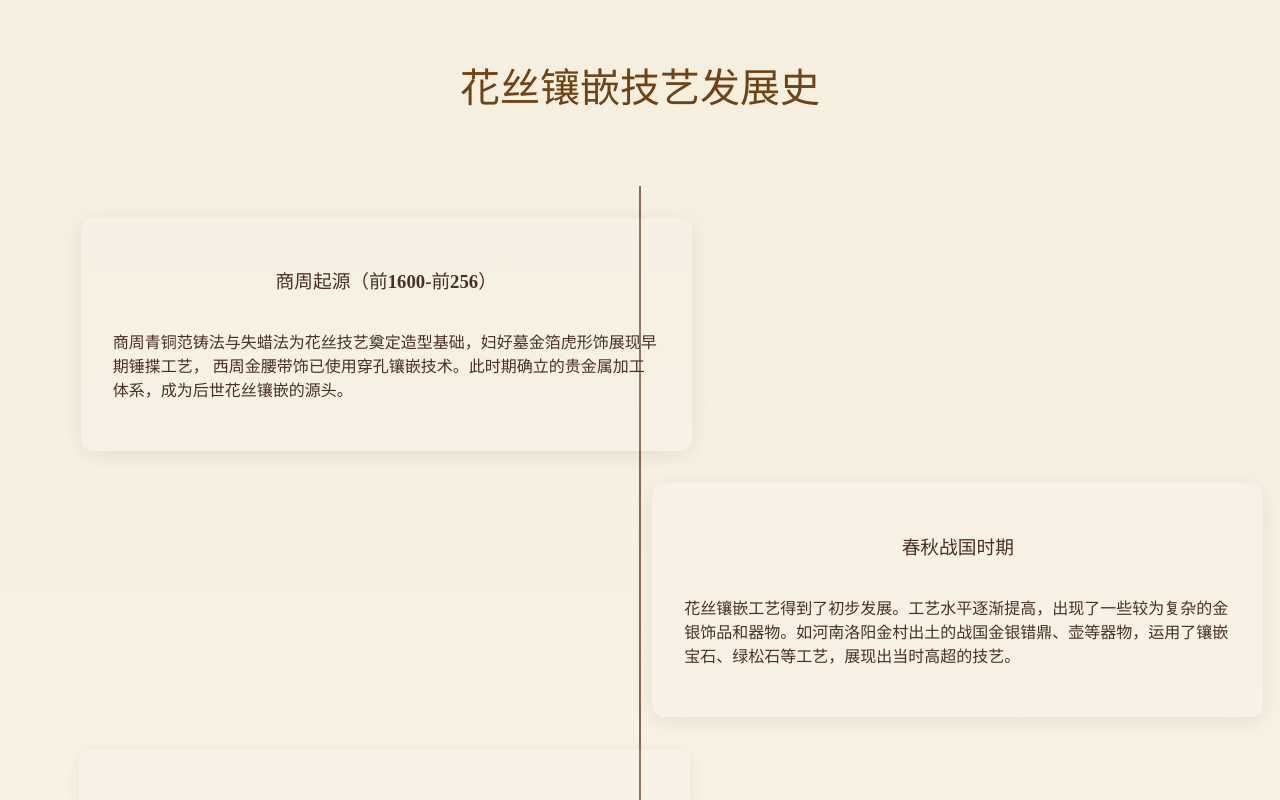
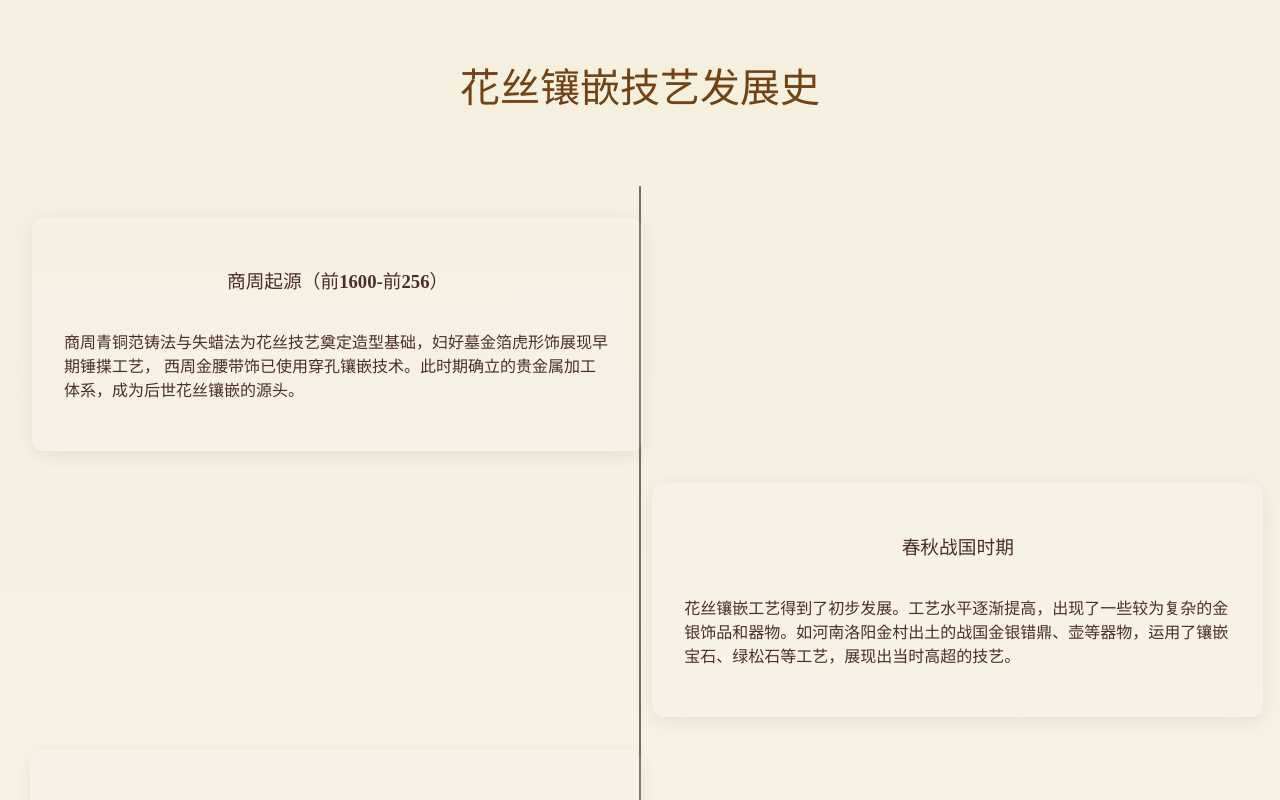
Before and after one commit to HonoraTT/Filigree-Inlaid-Metal-Art, a React (Vite) app in the folder frontend/: page /visit/introduction in a window 1280 px wide. Shown: the top 800 px of the page. Built offline with nearby package versions, Linux system fonts and the light colour scheme; a web font is replaced by a local one.

Commit message:
工艺介绍边框调整

```diff
--- a/frontend/src/pages/Introduction.css
+++ b/frontend/src/pages/Introduction.css
@@ -31,7 +31,7 @@
   }
 
   .timeline-item.left {
-    left: 4%;
+    left: 0%;
     transform: translateX(-30px);
   }
 
```
